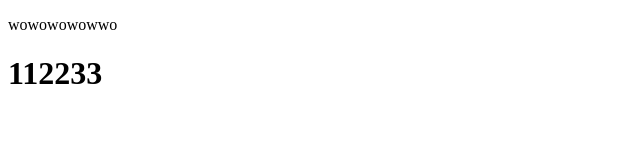
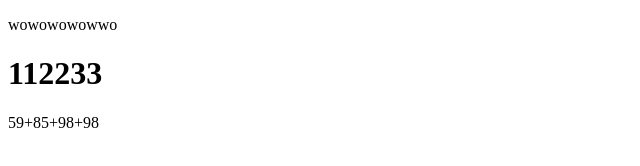
Before and after one commit to cute-r/team, a plain HTML site: page index.html in a window 1280 px wide. Shown: the whole page, without its empty margins (0-640 px from the left). Drawn offline with Linux system fonts and the light colour scheme.

Commit message:
添加一段话

```diff
--- a/index.html
+++ b/index.html
@@ -9,5 +9,6 @@
 <body>
     <p>wowowowowwo</p>
     <h1>112233</h1>
+    <p>59+85+98+98</p>
 </body>
 </html>
```
